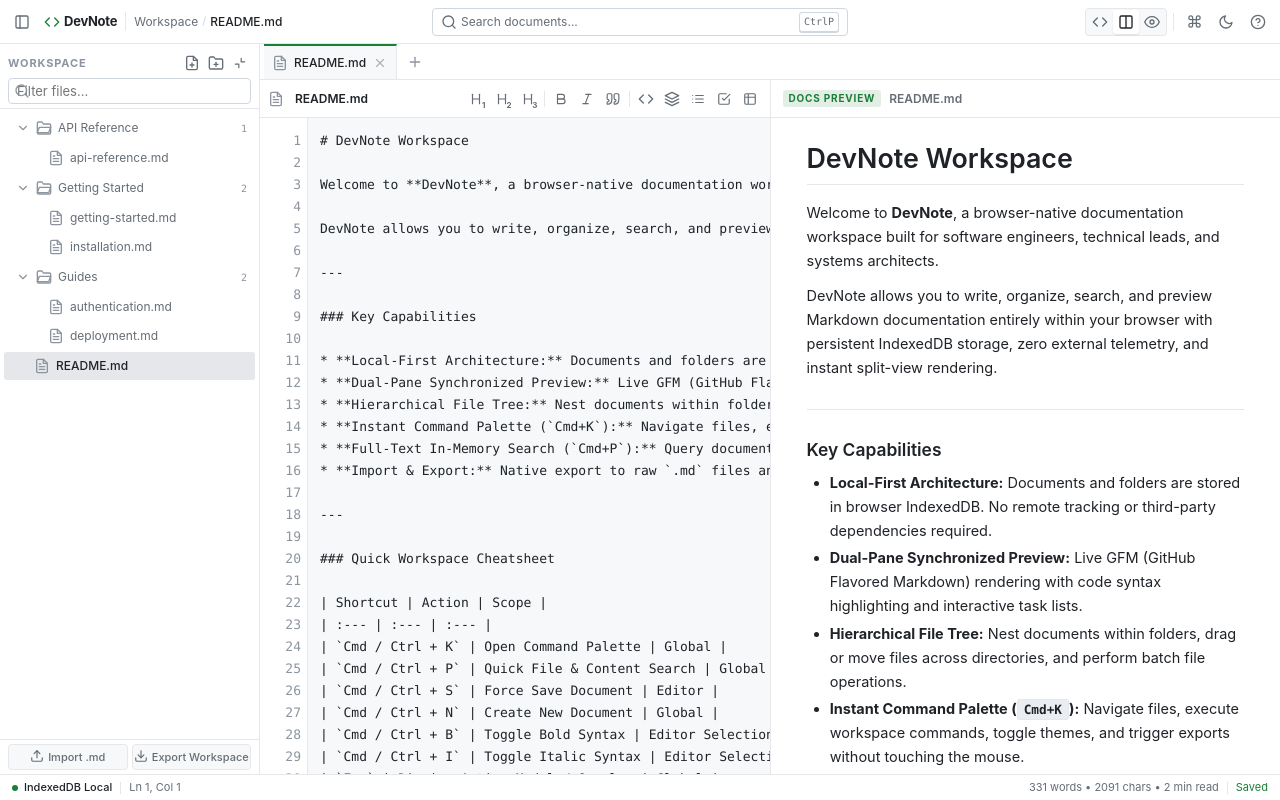
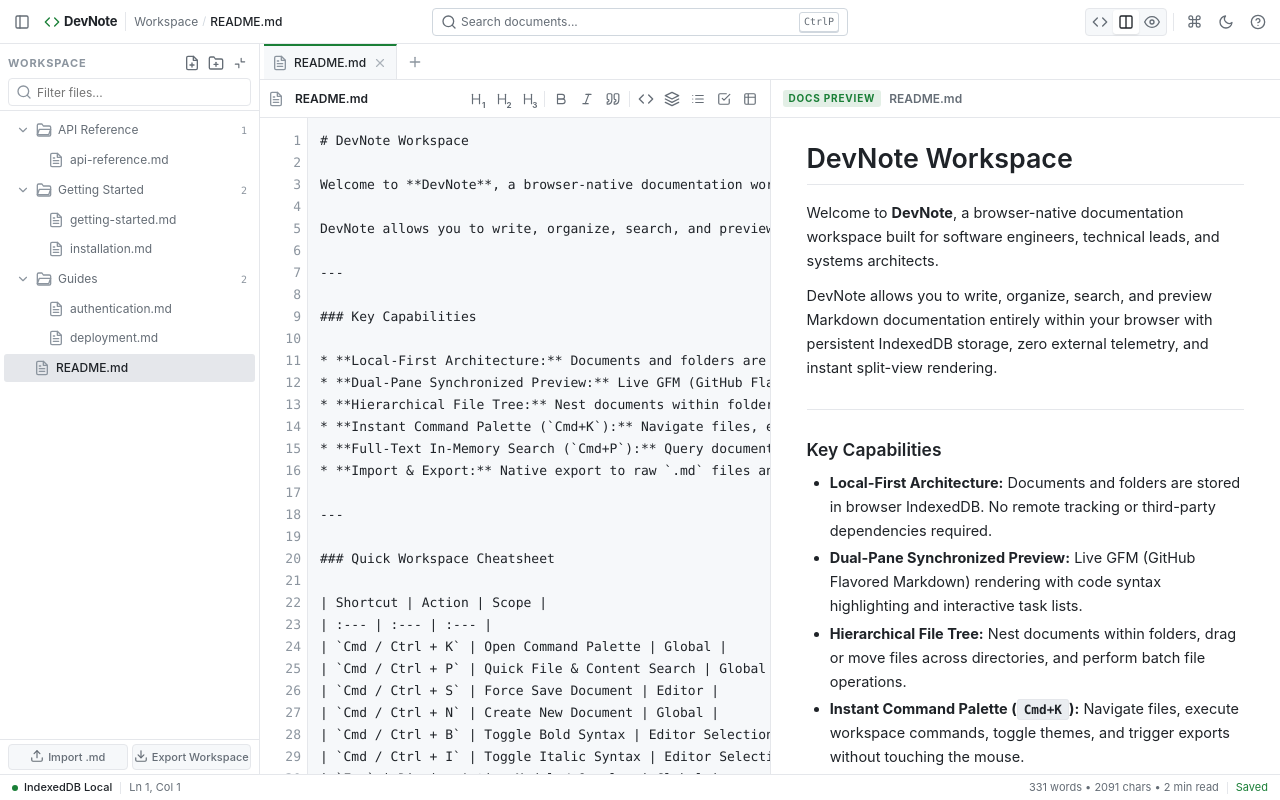
Before and after one commit to mah3shbishnoi/devnote, a website built with Vite: page index.html in a window 1280 px wide. Built offline with nearby package versions, Linux system fonts and the light colour scheme.

Commit message:
fix sidebar filter icon text overlap padding

```diff
--- a/src/styles/sidebar.css
+++ b/src/styles/sidebar.css
@@ -38,18 +38,20 @@
 
 .sidebar-filter-icon {
   position: absolute;
-  left: 6px;
+  left: 8px;
+  top: 50%;
+  transform: translateY(-50%);
   display: flex;
   align-items: center;
   color: var(--text-subtle);
   pointer-events: none;
+  z-index: 2;
 }
 
-.sidebar-filter-input {
+.sidebar-filter-wrapper input.sidebar-filter-input {
   width: 100%;
-  height: 26px;
-  padding-left: 26px;
-  padding-right: 22px;
+  height: 28px;
+  padding: 4px 24px 4px 28px !important;
   font-size: var(--font-size-xs);
   background-color: var(--bg-input);
   border: 1px solid var(--border-subtle);
@@ -57,7 +59,7 @@
   color: var(--text-main);
 }
 
-.sidebar-filter-input:focus {
+.sidebar-filter-wrapper input.sidebar-filter-input:focus {
   border-color: var(--border-active);
 }
 
```
